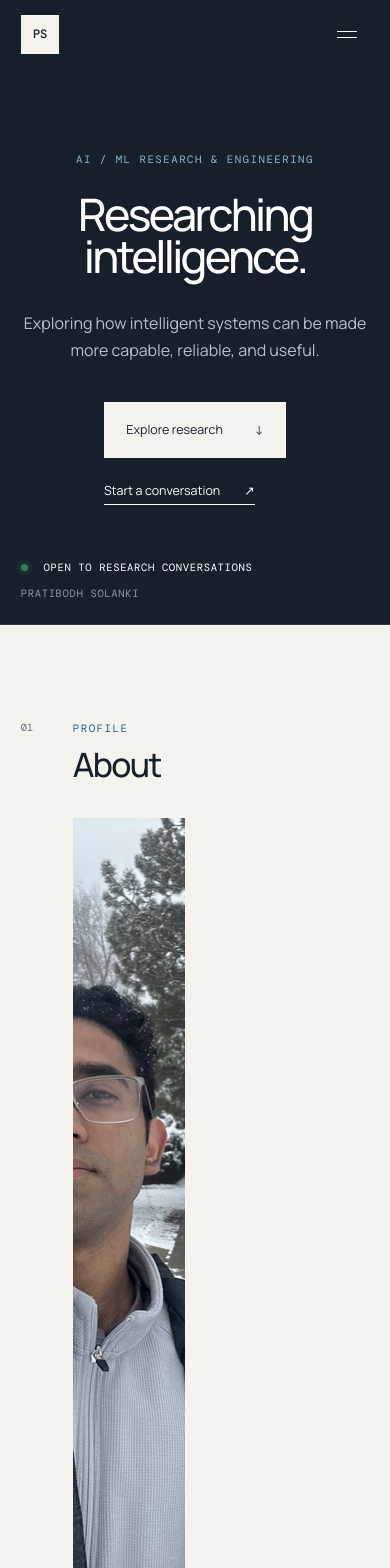
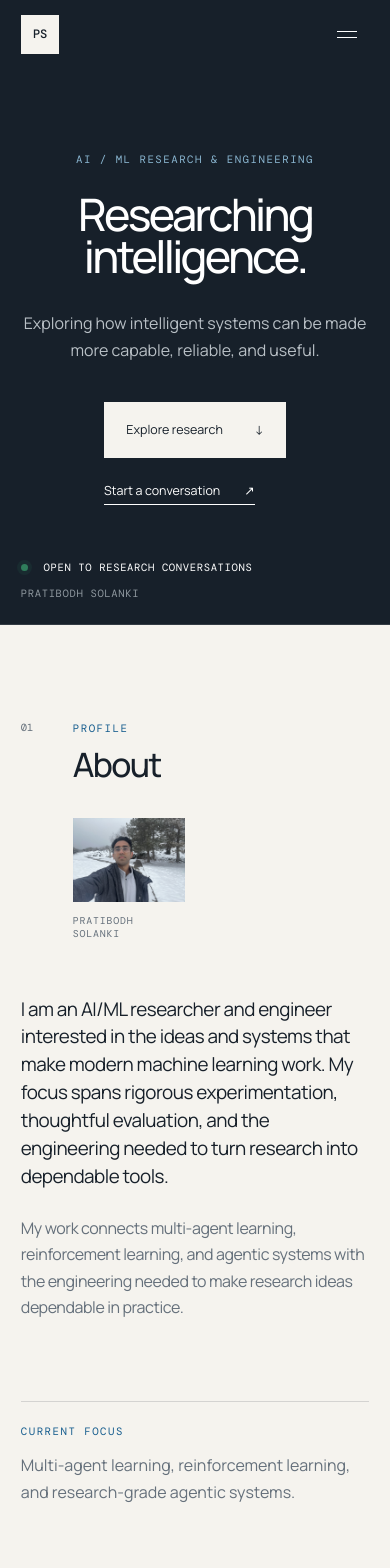
Before and after one commit to programmerPrati/programmerPrati.github.io, a React (Vite) app: page / in a window 390 px wide. Shown: the top 1568 px of the page. Built offline with nearby package versions, Linux system fonts and the light colour scheme; a web font is replaced by a local one.

Commit message:
Fix portrait thumbnail proportions

```diff
--- a/src/styles.css
+++ b/src/styles.css
@@ -433,6 +433,7 @@ h3 {
 
 .portrait img {
   width: 100%;
+  height: 96px;
   aspect-ratio: 4 / 3;
   display: block;
   object-fit: cover;
@@ -769,6 +770,10 @@ footer a {
     margin: 2.25rem 0 0 3.25rem;
   }
 
+  .portrait img {
+    height: 84px;
+  }
+
   .about-note {
     margin-top: 0;
     padding-left: 0;
```
